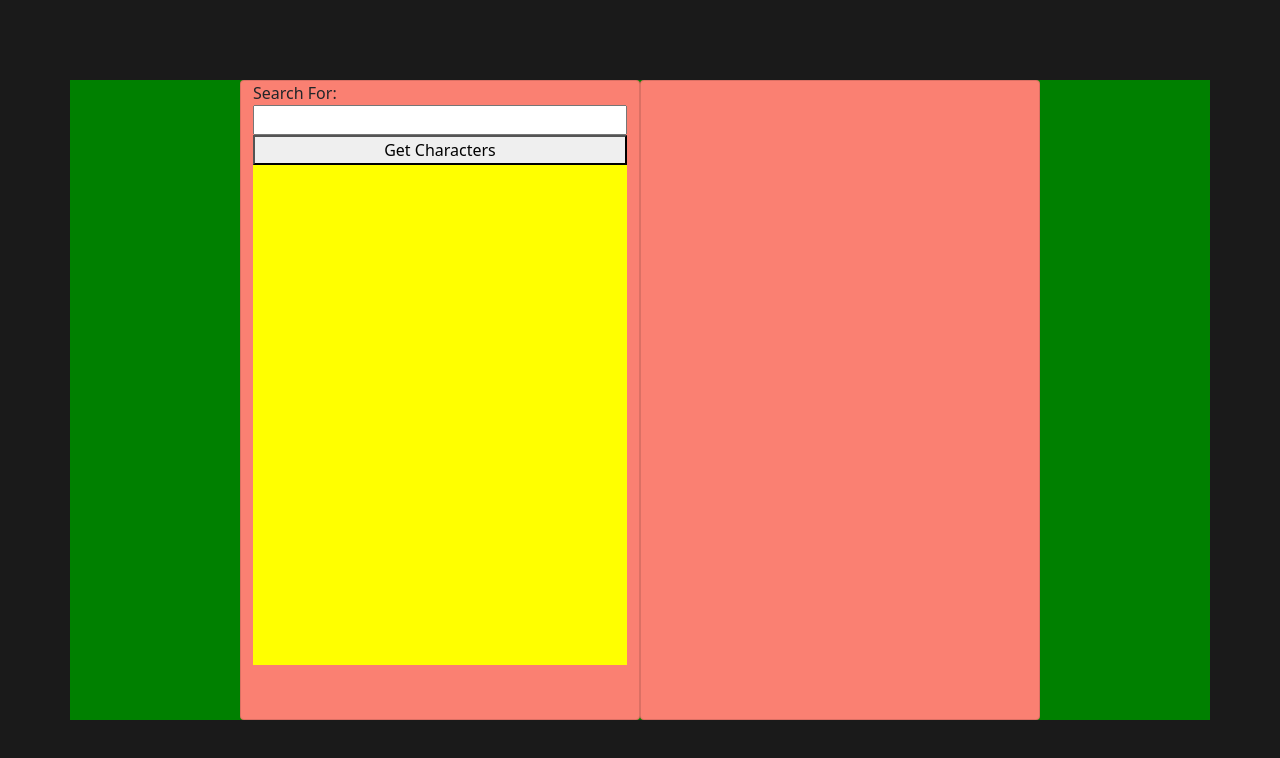
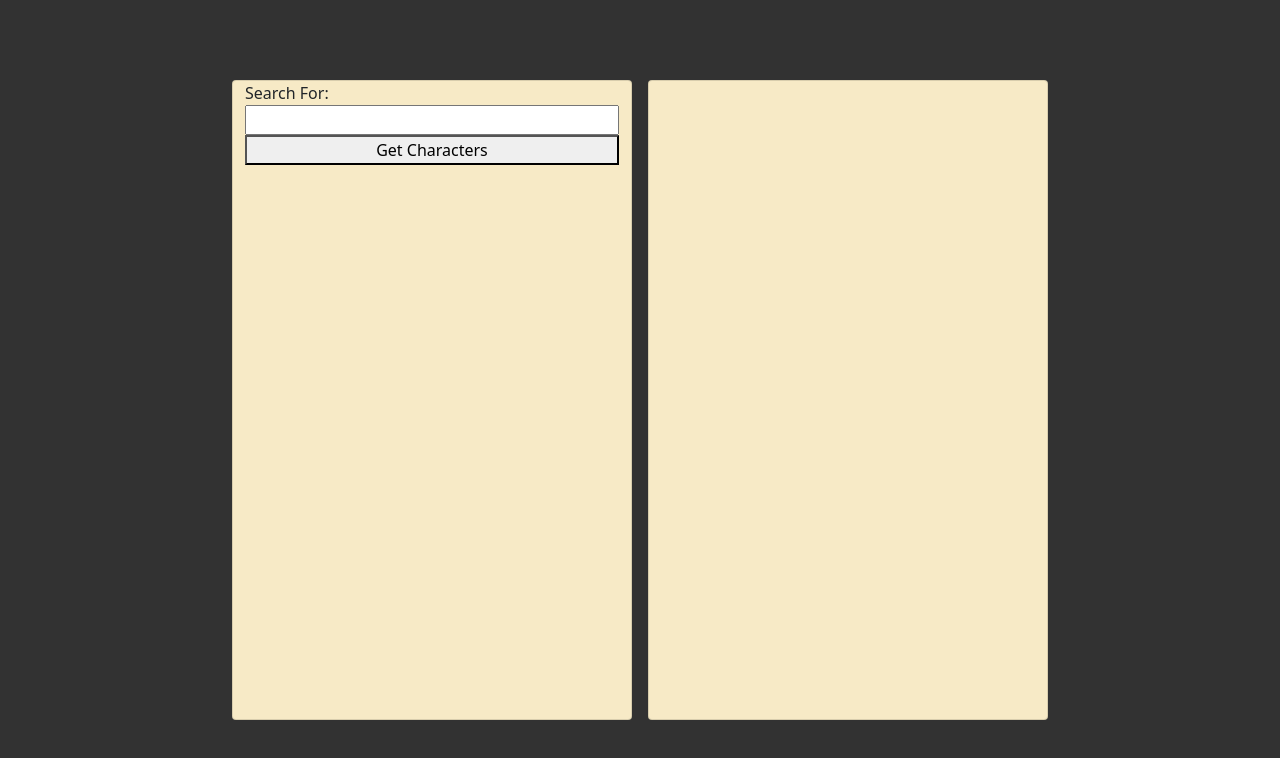
Before and after one commit to crankyinmv/Marvel-API-Client, a website: page public/index.html in a window 1280 px wide. Drawn offline with nearby package versions, Linux system fonts and the light colour scheme; files that its build step writes are made by us from their sources; files whose address does not match are found by name.

Commit message:
Added styles for character summary.  Modified api_results to account for change of widget.  Various color changes.

```diff
--- a/public/css/style.css
+++ b/public/css/style.css
@@ -6,7 +6,7 @@ body {
 //  height: 100vh;
 //  width: 100vw;
   min-height: 100vh;
-  background-color: rgb(26, 26, 26);
+  background-color: rgb(50, 50, 50);
   display: flex;
   justify-content: center;
   align-items: center;
@@ -24,19 +24,20 @@ body {
 //  overflow: hidden;
 }
 
-.container {background-color: green; }
+.container {//background-color: green; }
 .card {
-  height: 40rem;
-  width: 25rem;
-background-color:salmon;
+	height: 40rem;
+	width: 25rem;
+	background-color:#f7eac6;
+	margin-left:.5em;
+	margin-right:.5em;
 }
 #api_results
 {
 	min-width:250px;
 	min-height:500px;
-	background-color: yellow;
-	color:green;
-	overflow-y: scroll;
+//	background-color: yellow;
+//	color:green;
 	margin-bottom: 1em;
 }
 
@@ -49,9 +50,10 @@ background-color:salmon;
 }
 
 .character-item {cursor:pointer; margin-top:1px;}
-#api_results:first-child {margin-top:0px;}
+//#api_results:first-child {margin-top:0px;}
 .wait_group {display:none; min-height:1rem;}
 #rc-progress {width:0%;height:100%;}
 #character-summary > * {visibility:hidden;}
 #character-summary {flex-direction:column; align-content: space-between;}
 #character-thumbnail {margin-top: .5em; margin-bottom: .5em};
+#comics-list {overflow-y:hidden;}
```
